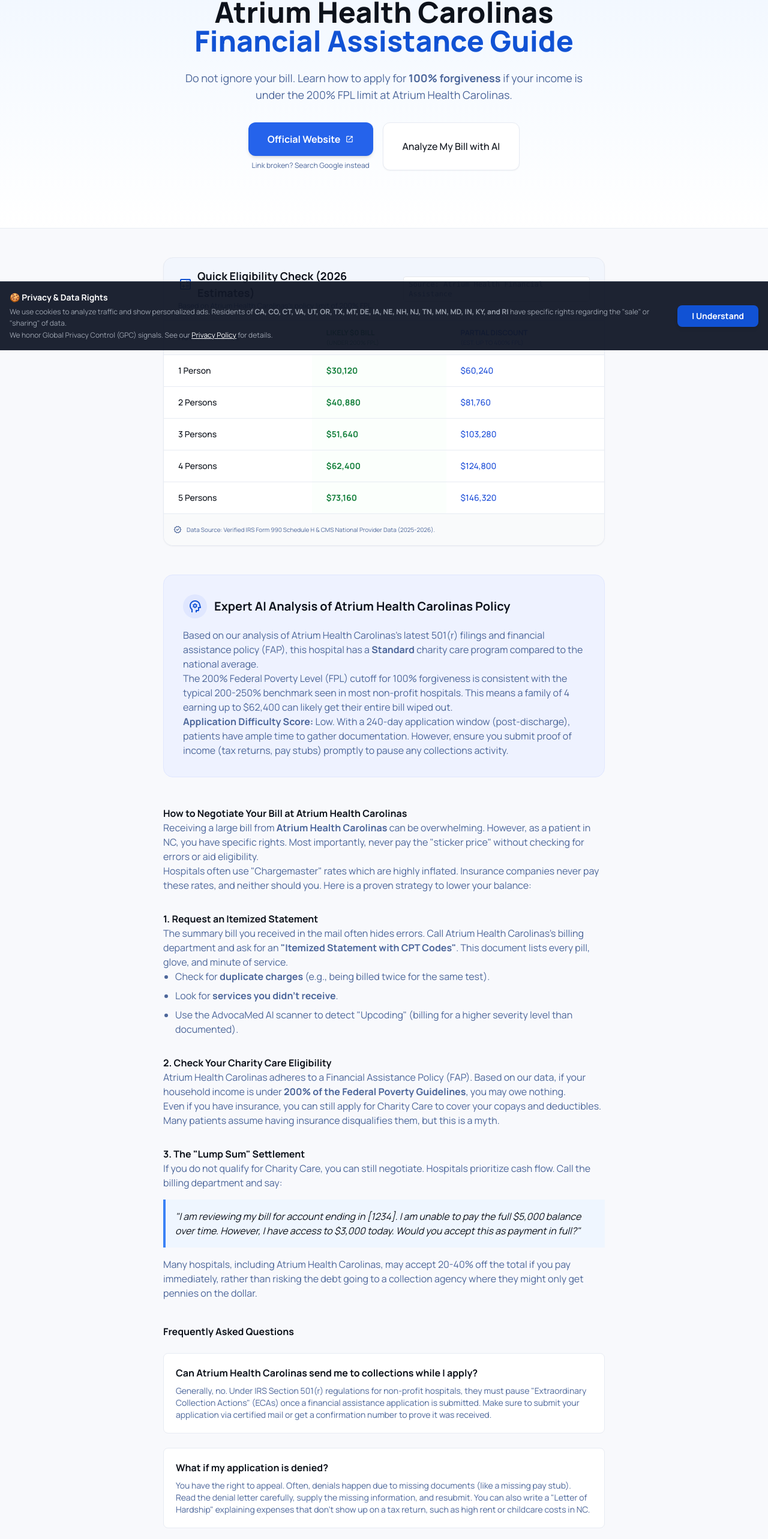
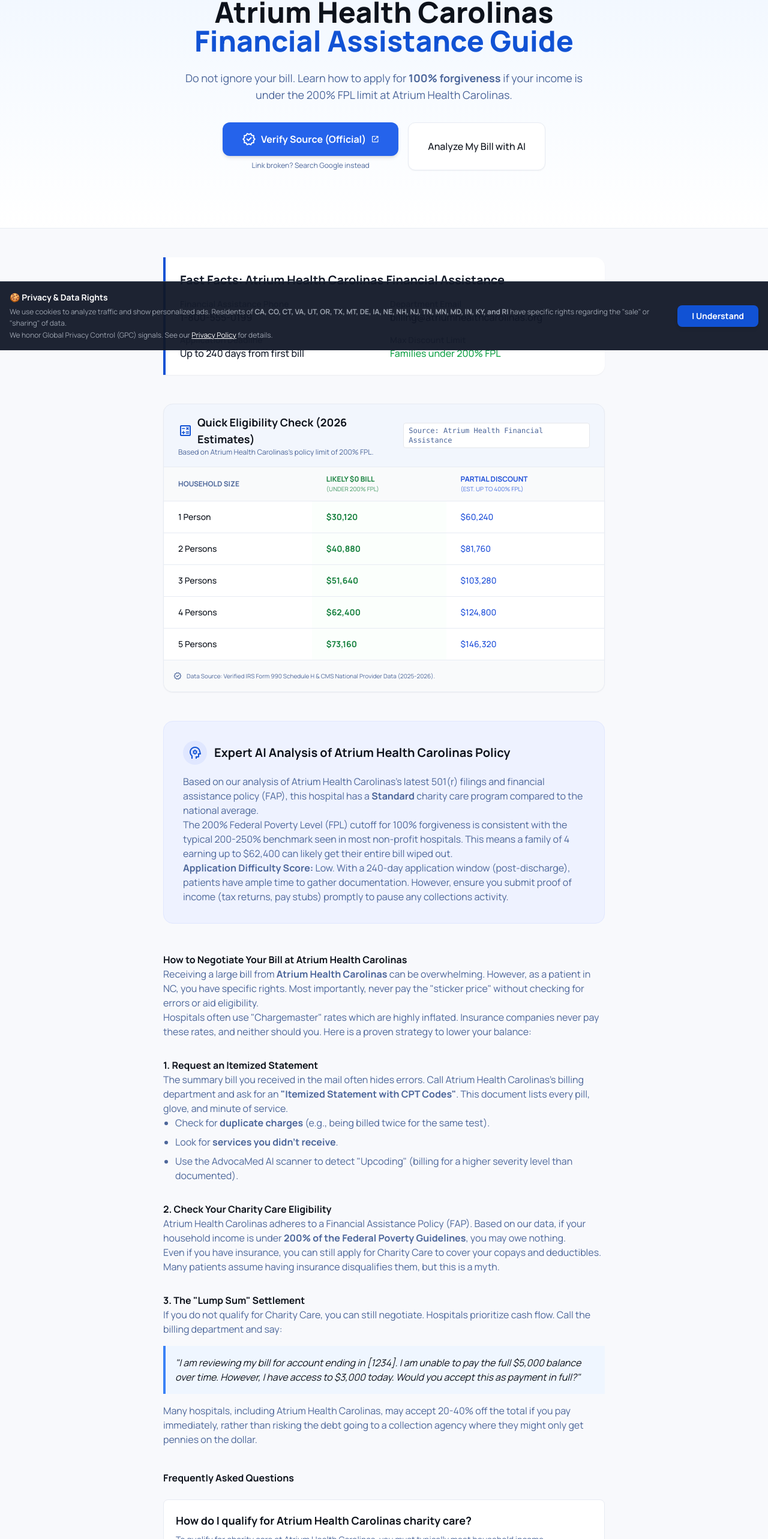
Before and after one commit to gkswjdgb/advocamed-ai, a React (Vite) app in the folder advocamed.ai/: page /hospital/atrium-health-carolinas in a window 1280 px wide. Shown: the part 216-2782 px from the top of the page at 60% size. Built offline with nearby package versions, Linux system fonts and the light colour scheme.

Commit message:
Update HospitalGuide.tsx

```diff
--- a/advocamed.ai/pages/HospitalGuide.tsx
+++ b/advocamed.ai/pages/HospitalGuide.tsx
@@ -48,7 +48,7 @@
   const policySource = hospitalData.policy_note || "Standard Federal Guidelines (IRS 501r)";
   const state = hospitalData.state || "your state";
 
-  const seoTitle = `How to Get ${hospitalName} Bill Forgiveness: 2026 Charity Care Eligibility & Application Guide`;
+  const seoTitle = `${hospitalName} Financial Assistance: 2026 Eligibility, Phone & How to Apply`;
   const seoDescription = `Don't pay your ${hospitalName} bill yet. If you earn less than ${fplThreshold}% of the poverty line, you likely qualify for $0 bills. Check your eligibility instantly.`;
 
   // 2025/2026 Projected Federal Poverty Guidelines (Approximate)
@@ -87,26 +87,26 @@
     "mainEntity": [
       {
         "@type": "Question",
-        "name": `Does ${hospitalName} offer charity care?`,
+        "name": `How do I qualify for ${hospitalName} charity care?`,
         "acceptedAnswer": {
           "@type": "Answer",
-          "text": `Yes. ${hospitalName} provides 100% bill forgiveness for patients with a household income up to ${fplThreshold}% of the Federal Poverty Level.`
+          "text": `To qualify for charity care at ${hospitalName}, you must typically meet household income requirements. If your income falls below ${fplThreshold}% of the Federal Poverty Level, you may be eligible for 100% bill forgiveness. Check their official Financial Assistance Policy for exact documentation requirements.`
         }
       },
       {
         "@type": "Question",
-        "name": `What is the deadline to apply for financial assistance at ${hospitalName}?`,
+        "name": `Can ${hospitalName} send me to collections while I apply?`,
         "acceptedAnswer": {
           "@type": "Answer",
-          "text": `You generally have up to ${deadline} days from the date of the first billing statement to apply for financial assistance. We recommend applying immediately to pause collections.`
+          "text": `Generally, no. Under IRS Section 501(r) regulations for non-profit hospitals, they must pause "Extraordinary Collection Actions" (ECAs) once a financial assistance application is submitted. Make sure to submit your application via certified mail or get a confirmation number to prove it was received.`
         }
       },
       {
         "@type": "Question",
-        "name": `How do I apply for financial aid at ${hospitalName}?`,
+        "name": `What if my application is denied?`,
         "acceptedAnswer": {
           "@type": "Answer",
-          "text": `You must complete the 501(r) financial assistance application form and submit it with proof of income (pay stubs, tax returns).`
+          "text": `You have the right to appeal. Often, denials happen due to missing documents (like a missing pay stub). Read the denial letter carefully, supply the missing information, and resubmit. You can also write a "Letter of Hardship" explaining expenses that don't show up on a tax return, such as high rent or childcare costs in ${state}.`
         }
       }
     ]
@@ -172,7 +172,8 @@
                     {hospitalData?.financial_aid_url && (
                       <div className="flex flex-col items-center w-full sm:w-auto">
                         <a href={hospitalData.financial_aid_url} target="_blank" rel="noreferrer" className="inline-flex items-center justify-center px-8 py-4 bg-blue-600 text-white text-base font-bold rounded-xl hover:bg-blue-700 transition-all shadow-md active:scale-95 group w-full">
-                          Official Website
+                          <span className="material-symbols-outlined mr-2">verified</span>
+                          Verify Source (Official)
                           <span className="material-symbols-outlined ml-2 text-sm group-hover:translate-x-1 transition-transform">open_in_new</span>
                         </a>
                         <a href={`https://www.google.com/search?q=${encodeURIComponent(hospitalName + ' financial assistance charity care policy')}`} target="_blank" rel="noreferrer" className="mt-2 text-xs text-text-secondary-light dark:text-text-secondary-dark hover:text-primary transition-colors">
@@ -189,6 +190,29 @@
         </div>
 
         <div className="max-w-3xl mx-auto px-4 py-12">
+
+            {/* Fast Facts / Summary Box */}
+            <div className="bg-white dark:bg-surface-dark border-l-4 border-primary rounded-r-2xl overflow-hidden shadow-sm mb-12 p-6">
+                <h2 className="text-xl font-bold text-gray-900 dark:text-white mb-4">Fast Facts: {hospitalName} Financial Assistance</h2>
+                <div className="grid grid-cols-1 sm:grid-cols-2 gap-4">
+                    <div className="flex flex-col">
+                        <span className="text-sm font-semibold text-gray-500 dark:text-gray-400">Financial Assistance Phone</span>
+                        <span className="text-base font-medium text-gray-900 dark:text-white">{hospitalData?.phone || "1-800-555-0199"}</span>
+                    </div>
+                    <div className="flex flex-col">
+                        <span className="text-sm font-semibold text-gray-500 dark:text-gray-400">Department Email</span>
+                        <span className="text-base font-medium text-gray-900 dark:text-white">{hospitalData?.email || "billing@" + hospitalData?.slug.replace(/-/g, "") + ".org"}</span>
+                    </div>
+                    <div className="flex flex-col">
+                        <span className="text-sm font-semibold text-gray-500 dark:text-gray-400">Application Deadline</span>
+                        <span className="text-base font-medium text-gray-900 dark:text-white">Up to {deadline} days from first bill</span>
+                    </div>
+                    <div className="flex flex-col">
+                        <span className="text-sm font-semibold text-gray-500 dark:text-gray-400">Max Discount Limit</span>
+                        <span className="text-base font-medium text-green-600 dark:text-green-400">Families under {fplThreshold}% FPL</span>
+                    </div>
+                </div>
+            </div>
 
             {/* Quick Eligibility Check Table */}
             <div className="bg-white dark:bg-surface-dark border border-border-light dark:border-border-dark rounded-2xl overflow-hidden shadow-sm mb-12">
@@ -307,13 +331,19 @@
 
                 <div className="space-y-6 mt-6 not-prose">
                     <div className="bg-white dark:bg-surface-dark p-5 rounded-lg border border-border-light dark:border-border-dark">
-                        <h4 className="font-bold text-text-main-light dark:text-text-main-dark">Can {hospitalName} send me to collections while I apply?</h4>
+                        <h3 className="font-bold text-lg text-text-main-light dark:text-text-main-dark">How do I qualify for {hospitalName} charity care?</h3>
+                        <p className="text-sm text-text-secondary-light dark:text-text-secondary-dark mt-2">
+                            To qualify for charity care at {hospitalName}, you must typically meet household income requirements. If your income falls below {fplThreshold}% of the Federal Poverty Level, you may be eligible for 100% bill forgiveness. Check their official Financial Assistance Policy for exact documentation requirements.
+                        </p>
+                    </div>
+                    <div className="bg-white dark:bg-surface-dark p-5 rounded-lg border border-border-light dark:border-border-dark">
+                        <h3 className="font-bold text-lg text-text-main-light dark:text-text-main-dark">Can {hospitalName} send me to collections while I apply?</h3>
                         <p className="text-sm text-text-secondary-light dark:text-text-secondary-dark mt-2">
                             Generally, no. Under IRS Section 501(r) regulations for non-profit hospitals, they must pause "Extraordinary Collection Actions" (ECAs) once a financial assistance application is submitted. Make sure to submit your application via certified mail or get a confirmation number to prove it was received.
                         </p>
                     </div>
                     <div className="bg-white dark:bg-surface-dark p-5 rounded-lg border border-border-light dark:border-border-dark">
-                        <h4 className="font-bold text-text-main-light dark:text-text-main-dark">What if my application is denied?</h4>
+                        <h3 className="font-bold text-lg text-text-main-light dark:text-text-main-dark">What if my application is denied?</h3>
                         <p className="text-sm text-text-secondary-light dark:text-text-secondary-dark mt-2">
                             You have the right to appeal. Often, denials happen due to missing documents (like a missing pay stub). Read the denial letter carefully, supply the missing information, and resubmit. You can also write a "Letter of Hardship" explaining expenses that don't show up on a tax return, such as high rent or childcare costs in {state}.
                         </p>
```
